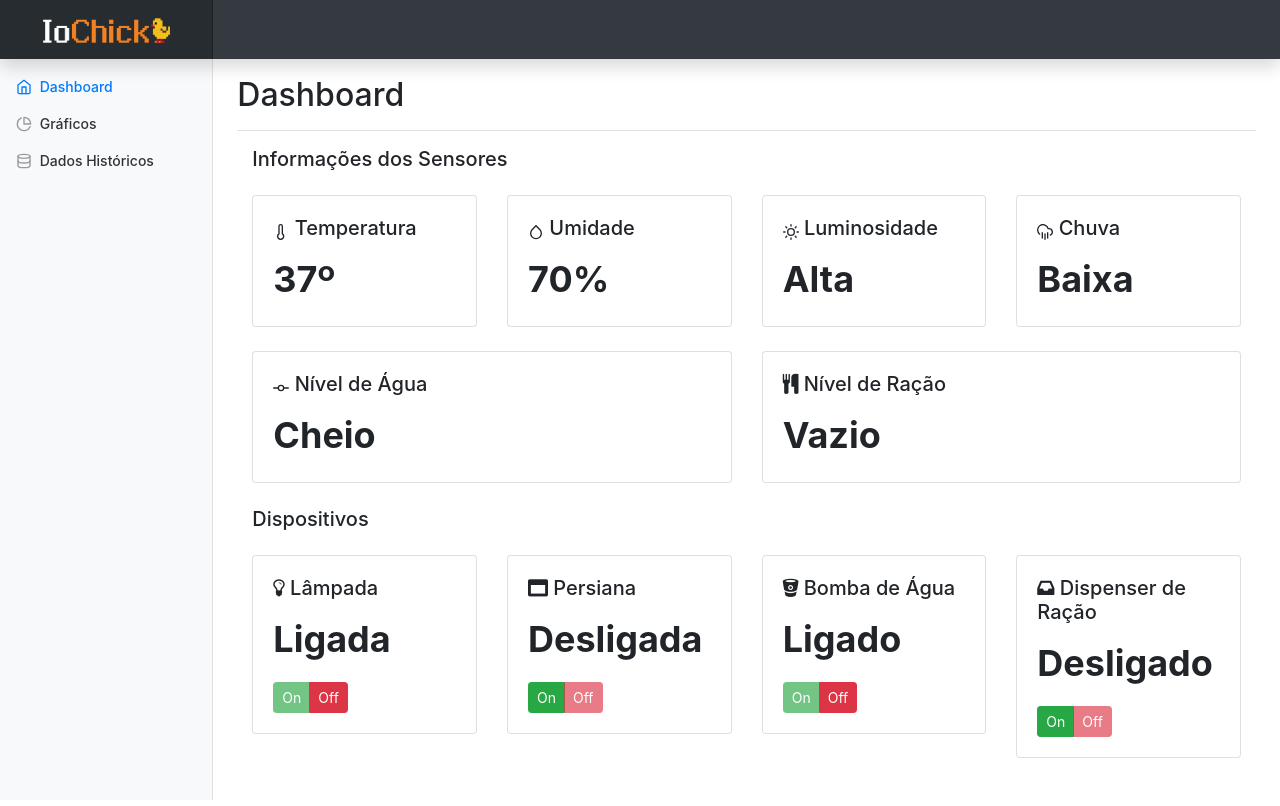
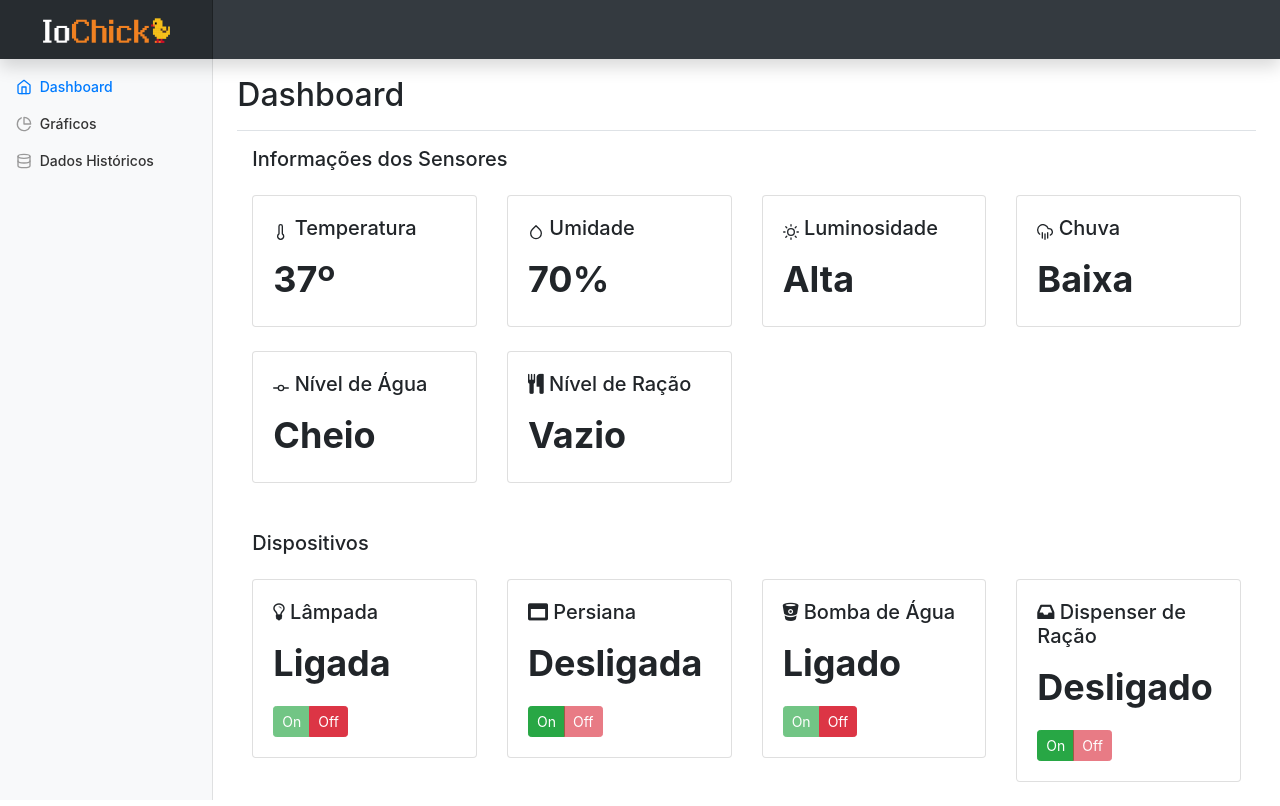
Before and after one commit to IoChick/api, a Django app: page / in a window 1280 px wide. Run offline with Django 3.2, Linux system fonts and the light colour scheme; some libraries are stand-ins or nearby versions.

Commit message:
Ajustes no grid.

```diff
--- a/dashboard/templates/dashboard/index.html
+++ b/dashboard/templates/dashboard/index.html
@@ -5,7 +5,7 @@
     <h5 class="mb-4">Informações dos Sensores</h5>
 
     <div class="row">
-        <div class="col">
+        <div class="col-sm-6 col-md-6 col-lg-3 mb-4 mb-sm-4 mb-md-4">
             <div class="card">
                 <div class="card-body">
                     <h5 class="card-title"><span data-feather="thermometer"></span> Temperatura</h5>
@@ -15,7 +15,7 @@
                 </div>
             </div>
         </div>
-        <div class="col">
+        <div class="col-sm-6 col-md-6 col-lg-3 mb-4 mb-sm-4 mb-md-4">
             <div class="card">
                 <div class="card-body">
                     <h5 class="card-title"><span data-feather="droplet"></span> Umidade</h5>
@@ -25,7 +25,7 @@
                 </div>
             </div>
         </div>
-        <div class="col">
+        <div class="col-sm-6 col-md-6 col-lg-3 mb-4 mb-sm-4 mb-md-4">
             <div class="card">
                 <div class="card-body">
                     <h5 class="card-title"><span data-feather="sun"></span> Luminosidade</h5>
@@ -35,7 +35,7 @@
                 </div>
             </div>
         </div>
-        <div class="col">
+        <div class="col-sm-6 col-md-6 col-lg-3 mb-4 mb-sm-4 mb-md-4">
             <div class="card">
                 <div class="card-body">
                     <h5 class="card-title"><span data-feather="cloud-rain"></span> Chuva</h5>
@@ -45,9 +45,7 @@
                 </div>
             </div>
         </div>
-    </div>
-    <div class="row mt-4">
-        <div class="col">
+        <div class="col-sm-6 col-md-6 col-lg-3 mb-4 mb-sm-4 mb-md-4">
             <div class="card">
                 <div class="card-body">
                     <h5 class="card-title"><span data-feather="git-commit"></span> Nível de Água</h5>
@@ -57,7 +55,7 @@
                 </div>
             </div>
         </div>
-        <div class="col">
+        <div class="col-sm-6 col-md-6 col-lg-3 mb-4 mb-sm-4 mb-md-4">
             <div class="card">
                 <div class="card-body">
                     <h5 class="card-title"><i class="fa fa-cutlery"></i> Nível de Ração</h5>
@@ -71,7 +69,7 @@
 
     <h5 class="my-4">Dispositivos</h5>
     <div class="row">
-        <div class="col">
+        <div class="col-sm-6 col-md-6 col-lg-3 mb-4 mb-sm-4 mb-md-4">
             <div class="card">
                 <div class="card-body">
                     <h5 class="card-title">
@@ -87,7 +85,7 @@
                 </div>
             </div>
         </div>
-        <div class="col">
+        <div class="col-sm-6 col-md-6 col-lg-3 mb-4 mb-sm-4 mb-md-4">
             <div class="card">
                 <div class="card-body">
                     <h5 class="card-title"><i class="fa fa-window-maximize"></i> Persiana</h5>
@@ -101,7 +99,7 @@
                 </div>
             </div>
         </div>
-        <div class="col">
+        <div class="col-sm-6 col-md-6 col-lg-3 mb-4 mb-sm-4 mb-md-4">
             <div class="card">
                 <div class="card-body">
                     <h5 class="card-title"><i class="fa fa-bitbucket"></i> Bomba de Água</h5>
@@ -115,7 +113,7 @@
                 </div>
             </div>
         </div>
-        <div class="col">
+        <div class="col-sm-6 col-md-6 col-lg-3 mb-4 mb-sm-4 mb-md-4">
             <div class="card">
                 <div class="card-body">
                     <h5 class="card-title"><i class="fa fa-inbox"></i> Dispenser de Ração</h5>
```
